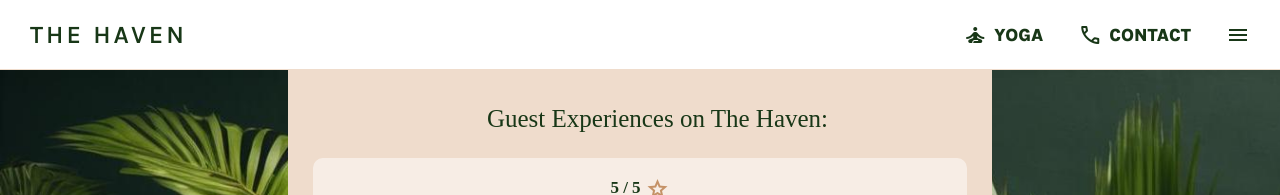
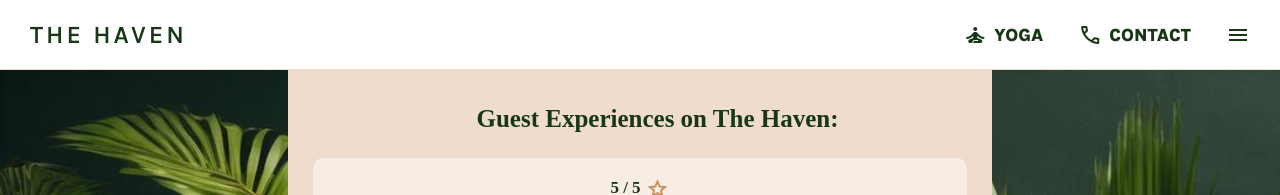
Before and after one commit to ElsaBonde/The-Haven, a React (Vite) app: page /reviews in a window 1280 px wide. Shown: the top 195 px of the page. Built offline with nearby package versions, Linux system fonts and the light colour scheme; a web font is replaced by a local one.

Commit message:
small fix on reviewstitle

```diff
--- a/src/pages/ReviewsPage.tsx
+++ b/src/pages/ReviewsPage.tsx
@@ -26,7 +26,7 @@ const OuterDiv = styled.div`
   }
 `;
 
-const Title = styled.p`
+const Title = styled.h1`
   font-size: 25px;
   margin: 35px auto 10px;
   padding-left: 35px;
```
